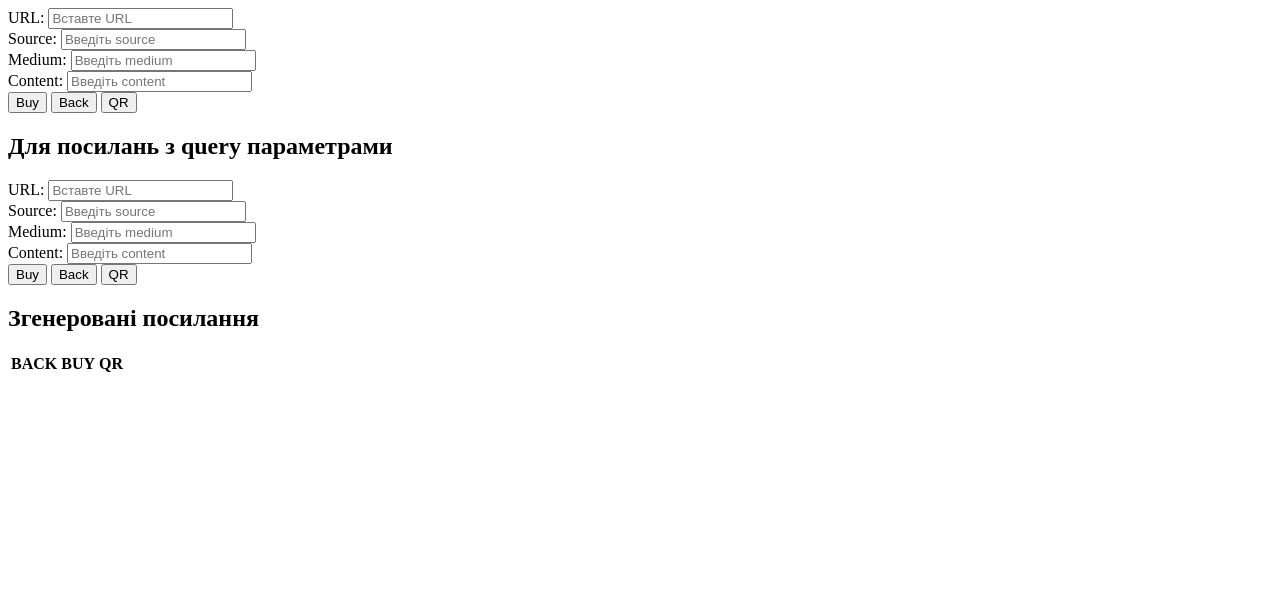
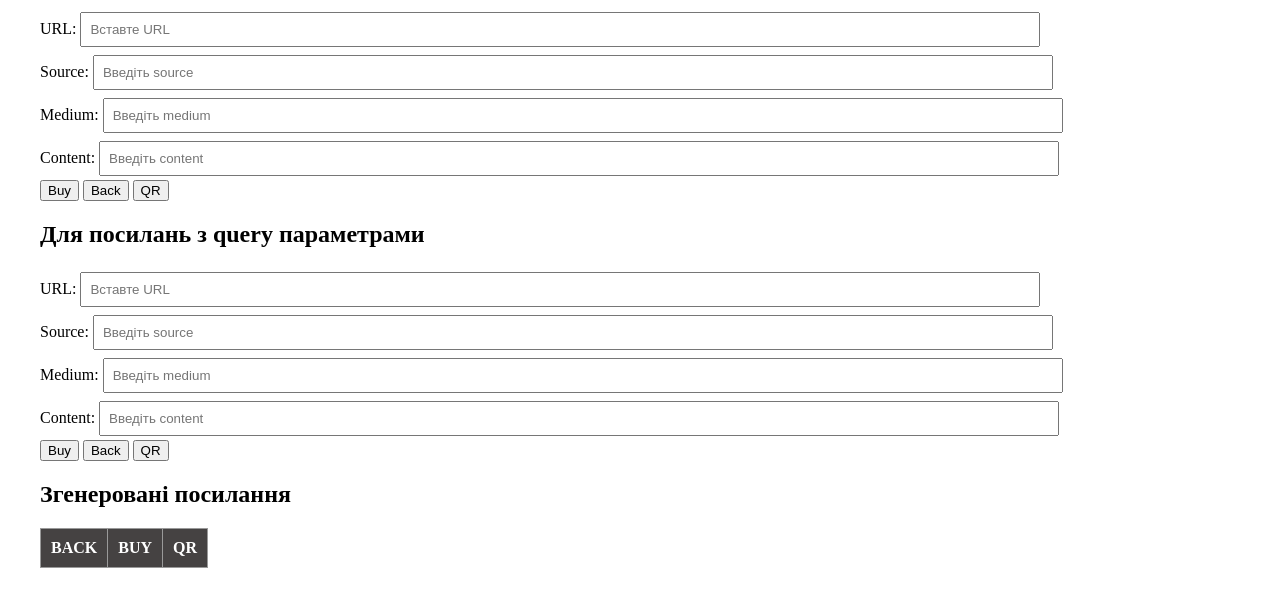
Before and after one commit to bakkara/advin-url-builder, a plain HTML site: page index.html in a window 1280 px wide. Drawn offline with Linux system fonts and the light colour scheme.

Commit message:
add styles

```diff
--- a/index.html
+++ b/index.html
@@ -7,6 +7,7 @@
     <link rel="stylesheet" href="styles.css" />
   </head>
   <body>
+    <div class="container">
     <label for="urlInput">URL:</label>
     <input type="text" class="urlInput" placeholder="Вставте URL"><br>
 
@@ -55,7 +56,7 @@
       </thead>
       <tbody></tbody>
     </table>
-
+    </div>
     <script src="script.js"></script>
   </body>
 </html>
--- a/styles.css
+++ b/styles.css
@@ -0,0 +1,46 @@
+table {
+  text-align: left;
+  position: relative;
+  border-collapse: collapse;
+  background-color: #f6f6f6;
+}
+td, th {
+  border: 1px solid #999;
+  padding: 20px;
+}
+th {
+  background: rgb(69, 66, 66);
+  color: white;
+  border-radius: 0;
+  position: sticky;
+  top: 0;
+  padding: 10px;
+}
+.primary{
+  background-color: #000000
+}
+
+tfoot > tr  {
+  background: black;
+  color: white;
+}
+
+input {
+    width: 100%;
+  }
+
+  input[type=text] {
+    width: 80%;
+    padding: 8px 8px;
+    margin: 4px 0;
+    box-sizing: border-box;
+  }
+
+  .container {
+    width: 100%;
+    max-width: 1200px;
+    padding-left: 15px;
+    padding-right: 15px;
+    margin: 0 auto;
+
+  }
```
